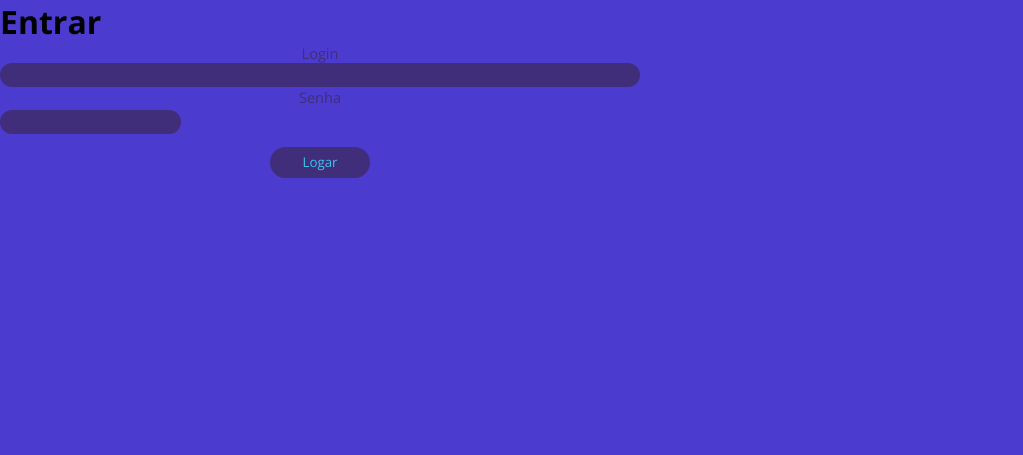
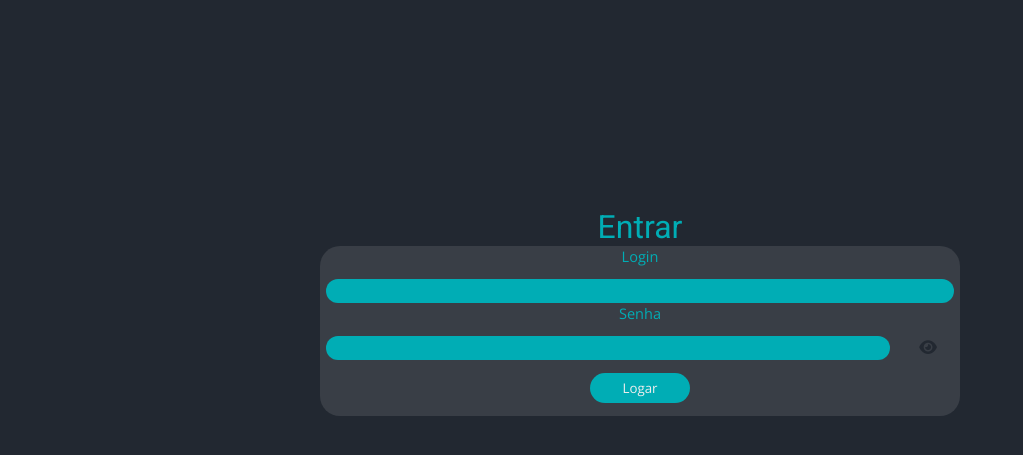
Before and after one commit to GusthavoSoares/registro_atendimento, a PHP site: page /login.php in a window 1280 px wide. Shown: the top 455 px of the page, without its empty margins (0-1023 px from the left). Run offline with PHP 8.4, Linux system fonts and the light colour scheme; some libraries are stand-ins or nearby versions.

Commit message:
Design system atualizado

```diff
--- a/view/empregador.php
+++ b/view/empregador.php
@@ -5,14 +5,13 @@
     <meta charset="UTF-8">
     <meta name="viewport" content="width=device-width, initial-scale=1.0">
     <link rel="stylesheet" href="./estilos/ds.css">
-    <link rel="stylesheet" href="./estilos/pg-principal.css">
 
     <title>Empregador</title>
 </head>
 
 <body>
-    <form class="formulario w50 h25" method="post" action="processa_login.php">
-        <h1>Empregador</h1>
+    <form class="formulario w50 " method="post" action="processa_login.php">
+        <h1 class="formulario__titulo">Empregador</h1>
 
         <div class="formulario__login">
             <label class="formulario__legenda centralizado mbt1" for="nome_empregador">Nome do Empregador</label>
--- a/view/estilos/ds-containers.css
+++ b/view/estilos/ds-containers.css
@@ -1,7 +1,8 @@
 .grid90-10 {
     display: grid;
-    grid-template-columns: 95% 5%;
+    grid-template-columns: 90% 10%;
     justify-content: center;
+    align-items: center;
 }
 
 .grid50-50 {
--- a/view/estilos/ds-formulario.css
+++ b/view/estilos/ds-formulario.css
@@ -1,3 +1,12 @@
+
+
+.formulario__titulo {
+    color: var(--cor_destaque);
+    font-weight: normal;
+    font-family: var(--fonte_titulo);
+}
+
+
 .formulario__legenda {
     color: var(--cor_destaque);
     font-size: calc(var(--tamanho_fonte_texto) * 0.65);
@@ -29,6 +38,12 @@
     border-radius: 20px;
     color: var(--cor_tercearia);
     cursor: pointer;
+}
+
+.formulario__agrupamento {
+    border: 0;
+    background-color: var(--cor_secundaria);
+    border-radius: 20px;
 }
 
 .formulario__botao:hover {
--- a/view/estilos/ds-geral.css
+++ b/view/estilos/ds-geral.css
@@ -1,10 +1,10 @@
 @import url('https://fonts.googleapis.com/css2?family=Open+Sans:ital,wght@0,300..800;1,300..800&family=Roboto:ital,wght@0,100;0,300;0,400;0,500;0,700;0,900;1,100;1,300;1,400;1,500;1,700;1,900&display=swap');
 
 :root {
-    --cor_principal: #4C3BCF;
-    --cor_secundaria: #4B70F5;
-    --cor_tercearia: #3DC2EC;
-    --cor_destaque: #402E7A;
+    --cor_principal: #222831;
+    --cor_secundaria: #393E46;
+    --cor_tercearia: #EEEEEE;
+    --cor_destaque: #00ADB5;
     --fonte_texto: "Open Sans";
     --fonte_titulo: "Roboto";
     --tamanho_fonte_texto: 1.4rem;
@@ -34,5 +34,5 @@ body {
 
 .icone:hover {
     transition: 1s;
-    color: var(--cor_tercearia);
+    color: var(--cor_destaque);
 }
--- /dev/null
+++ b/view/estilos/ds-translacao.css
@@ -0,0 +1,11 @@
+.translacao50-50 {
+    transform: translate(50%, 50%);
+}
+
+.translacao70-70 {
+    transform: translate(70%, 70%)
+}
+
+.translacao50-100 {
+    transform: translate(50%, 100%);
+}
--- a/view/estilos/ds.css
+++ b/view/estilos/ds.css
@@ -8,3 +8,4 @@
 @import url("./ds-posicionamento.css");
 @import url("./ds-texto.css");
 @import url("./ds-tipo-display.css");
+@import url("./ds-translacao.css");
--- /dev/null
+++ b/view/estilos/pg-empregador.css
@@ -0,0 +1,3 @@
+form.formulario {
+    transform: translate(50%, 50%)
+}
--- a/view/estilos/pg-login.css
+++ b/view/estilos/pg-login.css
@@ -3,12 +3,6 @@
     grid-template-columns: 1fr;
 }
 
-form.formulario {
-    left: 27%;
-}
-
-
-
 input[type=email].formulario__entrada,
 input[type=password].formulario__entrada {
     padding: 0.5%;
--- a/view/estilos/pg-principal.css
+++ b/view/estilos/pg-principal.css
@@ -1,6 +1,4 @@
 form.formulario {
-    transform: translate(70%, 70%);
-    margin-right: 2%;
     border-radius: 20px;
 }
 
--- a/view/index.php
+++ b/view/index.php
@@ -8,8 +8,8 @@
     <title>Cadastro de Atendimentos</title>
 </head>
 <body class="relativo h100">
-    <form class="formulario absoluto" method="post">
-        <h1>Atendimentos</h1>
+    <form class="formulario absoluto translacao70-70 mr2" method="post">
+        <h1  class="formulario__titulo">Atendimentos</h1>
         <fieldset class="formulario__identificacao">
             <legend class="centralizado formulario__subtitulo">Identificação</legend>
             <div class="atendimento">
--- a/view/login.php
+++ b/view/login.php
@@ -7,25 +7,28 @@
     <link rel="stylesheet" href="./estilos/pg-login.css">
     <title>Login</title>
 </head>
-<body>
-    <form class="formulario w50 h25" method="post">
-        <h1>Entrar</h1>
+<body class="h100">
+    <form class="formulario w50 absoluto translacao50-100" method="post">
+        <h1 class="formulario__titulo centralizado">Entrar</h1>
+        <fieldset class="formulario__agrupamento">
 
             <div class="formulario__login">
-                <label class="formulario__legenda centralizado mbt1" for="login">Login</label>
-                <input type="email" id="login" name="login" class="formulario__entrada mlr1" required minlength="5" maxlength="100">
+                <label class="formulario__legenda centralizado
+             mb2" for="login">Login</label>
+                <input type="email" id="login" name="login" class="formulario__entrada mh1" required minlength="5" maxlength="100">
             </div>
             <div class="formulario__login">
-                <label class="formulario__legenda centralizado  mbt1"  for="senha">Senha</label>
-                <div class="grid90_10">
-                    <input type="password" id="senha" name="senha" class="formulario__entrada mlr1 relativo" required minlength="5" maxlength="20">
-                    <i class="fa-solid fa-eye icone mt1" id="olho"></i>
+                <label class="formulario__legenda centralizado  mb2"  for="senha">Senha</label>
+                <div class="grid90-10">
+                    <input type="password" id="senha" name="senha" class="formulario__entrada mh1 relativo" required minlength="5" maxlength="20">
+                    <i class="fa-solid fa-eye icone centralizado mh1" id="olho"></i>
                 </div>
             </div>
             <div class="centralizado">
                 <input type="submit" value="Logar" class="formulario__botao">
             </div>
 
+        </fieldset>
     </form>
     <script src="https://kit.fontawesome.com/df85906e6a.js" crossorigin="anonymous"></script>
     <script src="./js/olho.js"></script>
```
